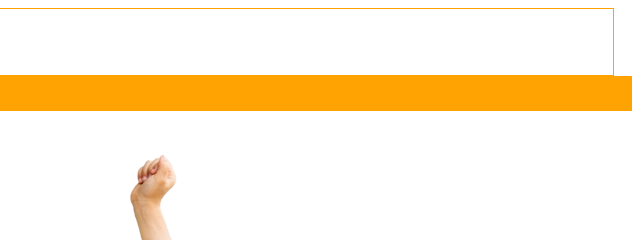
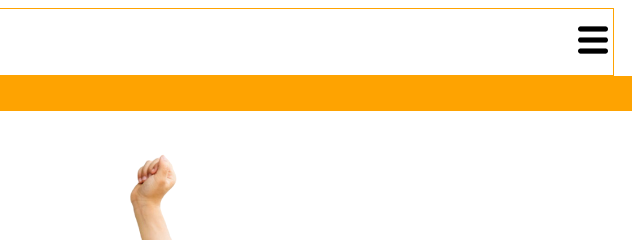
Before and after one commit to ShalehAhmedh/B11A2-Kids-School, a plain HTML site: page index.html in a window 768 px wide. Shown: the top 240 px of the page, 128-768 px from the left. Drawn offline with Linux system fonts and the light colour scheme.

Commit message:
Added menu bar in the medium devices media query

```diff
--- a/styles/responsive_styles.css
+++ b/styles/responsive_styles.css
@@ -383,6 +383,9 @@ a{
 
 }
 @media screen and (min-width: 500px) and (max-width: 992px){
+    .menu-bar{
+        display:initial;
+    }
     nav{
         max-width: 100%;
         width: 100%;
```
